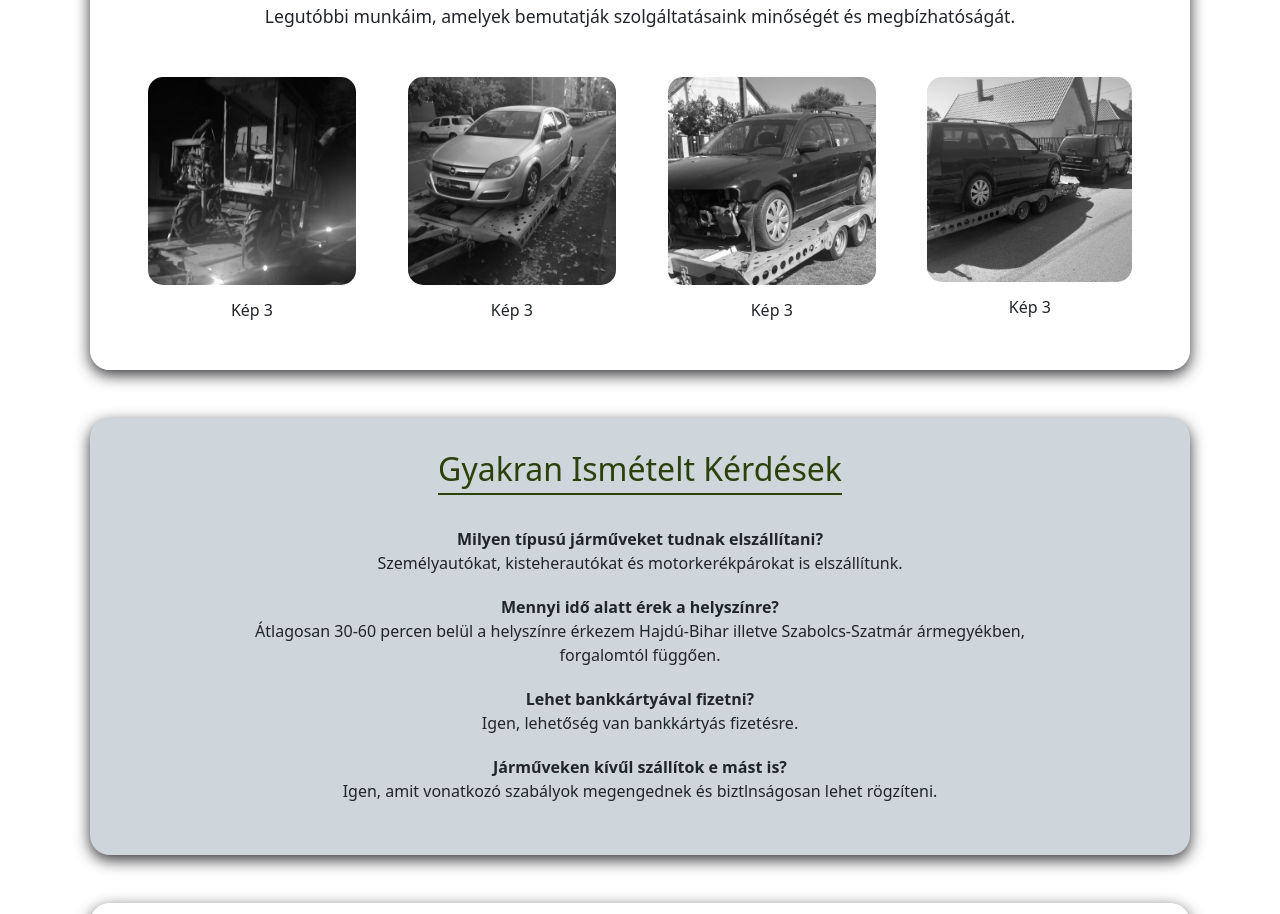
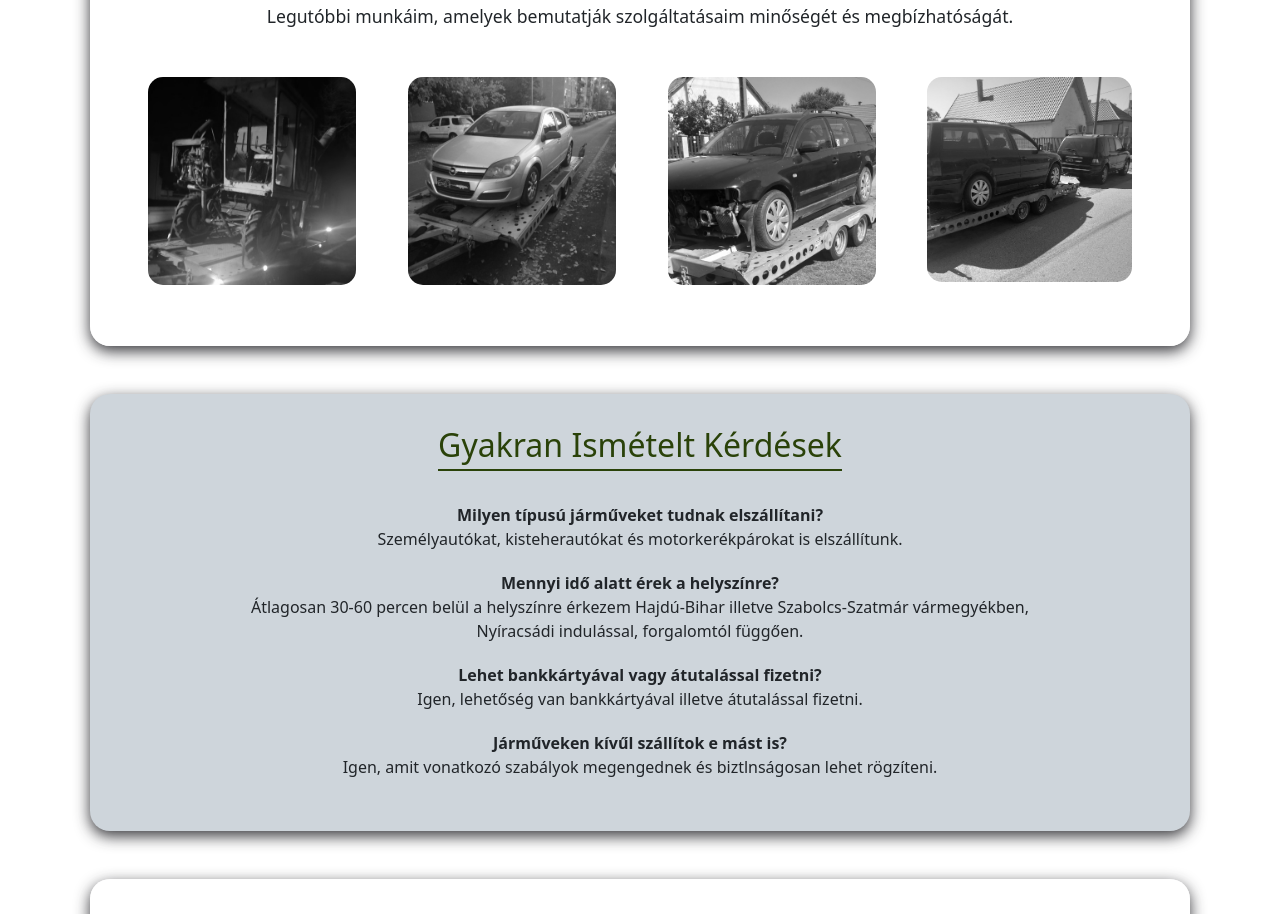
Before and after one commit to JanosBute/Car-towing, a plain HTML site: page index.html in a window 1280 px wide. Shown: the part 1556-2470 px from the top of the page. Drawn offline with nearby package versions, Linux system fonts and the light colour scheme.

Commit message:
New texts

```diff
--- a/index.html
+++ b/index.html
@@ -64,25 +64,18 @@
       <article>
         <h1>Non-Stop Autómentés és Járműszállítás</h1>
         <p>
-          Gyors, megbízható és kedvező árú autómentés Hajdú-Bihar megyében.
+          Gyors, megbízható és kedvező árú autómentés ország egész területén és akár külföldön is.
         </p>
       </article>
       <figure>
         <img src="pictures/torott_th.jpg"
           alt="Az elején súlyosan sérült személyautó, biztonságosan rögzítve a tréleren, szálltásra kész!"
           class="thumbnail" data-bs-toggle="modal" data-bs-target="#imageModal" data-img="pictures/torott.jpg" />
-        <figcaption>Akár kölföldre is!</figcaption>
+        <figcaption>Nyíracsádi indulással</figcaption>
       </figure>
     </section>
 
     <section>
-      <figure>
-        <img src="pictures/roncs_th.jpg" alt="Kép 2" class="thumbnail" data-bs-toggle="modal"
-          data-bs-target="#imageModal" data-img="pictures/roncs.jpg" />
-        <figcaption>
-          Non-stop szolgáltatásunkkal éjjel-nappal rendelkezésére állok.
-        </figcaption>
-      </figure>
       <article>
         <h2>Kapcsolat</h2>
         <p>
@@ -92,36 +85,43 @@
           <a href="mailto:info@automento.hu">info@automento.hu</a> címen.
         </p>
       </article>
+      <figure>
+        <img src="pictures/roncs_th.jpg" alt="Kép 2" class="thumbnail" data-bs-toggle="modal"
+          data-bs-target="#imageModal" data-img="pictures/roncs.jpg" />
+        <figcaption>
+          Éjjel-nappal rendelkezésére állok.
+        </figcaption>
+      </figure>
     </section>
 
     <section>
       <article>
         <h2>Referenciák</h2>
         <p>
-          Legutóbbi munkáim, amelyek bemutatják szolgáltatásaink minőségét és
+          Legutóbbi munkáim, amelyek bemutatják szolgáltatásaim minőségét és
           megbízhatóságát.
         </p>
       </article>
       <div class="gallery">
         <figure>
-          <img src="pictures/harvester_th.jpg" alt="Kép 3" class="thumbnail" data-bs-toggle="modal"
+          <img src="pictures/harvester_th.jpg" alt="Régi típusú kombánj vágóasztal nélkül a tréleren rögzítve." class="thumbnail" data-bs-toggle="modal"
             data-bs-target="#imageModal" data-img="pictures/harvester.jpg" />
-          <figcaption>Kép 3</figcaption>
+          <figcaption></figcaption>
         </figure>
         <figure>
-          <img src="pictures/muszaki_hibas_th.jpg" alt="Kép 3" class="thumbnail" data-bs-toggle="modal"
+          <img src="pictures/muszaki_hibas_th.jpg" alt="Műszaki hibás személyautó szállításra kész Debreceni lakótelepről." class="thumbnail" data-bs-toggle="modal"
             data-bs-target="#imageModal" data-img="pictures/muszaki_hibas.jpg" />
-          <figcaption>Kép 3</figcaption>
+          <figcaption></figcaption>
         </figure>
         <figure>
-          <img src="pictures/serult_th.jpg" alt="Kép 3" class="thumbnail" data-bs-toggle="modal"
+          <img src="pictures/serult_th.jpg" alt="Leszakadt lökhárítójú kombi személyautó a tréleren rögzítve." class="thumbnail" data-bs-toggle="modal"
             data-bs-target="#imageModal" data-img="pictures/serult.jpg" />
-          <figcaption>Kép 3</figcaption>
+          <figcaption></figcaption>
         </figure>
         <figure>
-          <img src="pictures/muszaki_hibas_2_th.jpg" alt="Kép 3" class="thumbnail" data-bs-toggle="modal"
+          <img src="pictures/muszaki_hibas_2_th.jpg" alt="Kombi személyautó szállítása tréleren." class="thumbnail" data-bs-toggle="modal"
             data-bs-target="#imageModal" data-img="pictures/muszaki_hibas_2.jpg" />
-          <figcaption>Kép 3</figcaption>
+          <figcaption></figcaption>
         </figure>
       </div>
     </section>
@@ -142,15 +142,14 @@
         <div class="faq-item">
           <div class="faq-question">Mennyi idő alatt érek a helyszínre?</div>
           <div class="faq-answer">
-            Átlagosan 30-60 percen belül a helyszínre érkezem Hajdú-Bihar illetve Szabolcs-Szatmár ármegyékben,
-            forgalomtól
-            függően.
+            Átlagosan 30-60 percen belül a helyszínre érkezem Hajdú-Bihar illetve Szabolcs-Szatmár vármegyékben, Nyíracsádi
+            indulással, forgalomtól függően.
           </div>
         </div>
         <div class="faq-item">
-          <div class="faq-question">Lehet bankkártyával fizetni?</div>
+          <div class="faq-question">Lehet bankkártyával vagy átutalással fizetni?</div>
           <div class="faq-answer">
-            Igen, lehetőség van bankkártyás fizetésre.
+            Igen, lehetőség van bankkártyával illetve átutalással fizetni.
           </div>
         </div>
           <div class="faq-item">
```
Also changed, not shown: info.txt.
